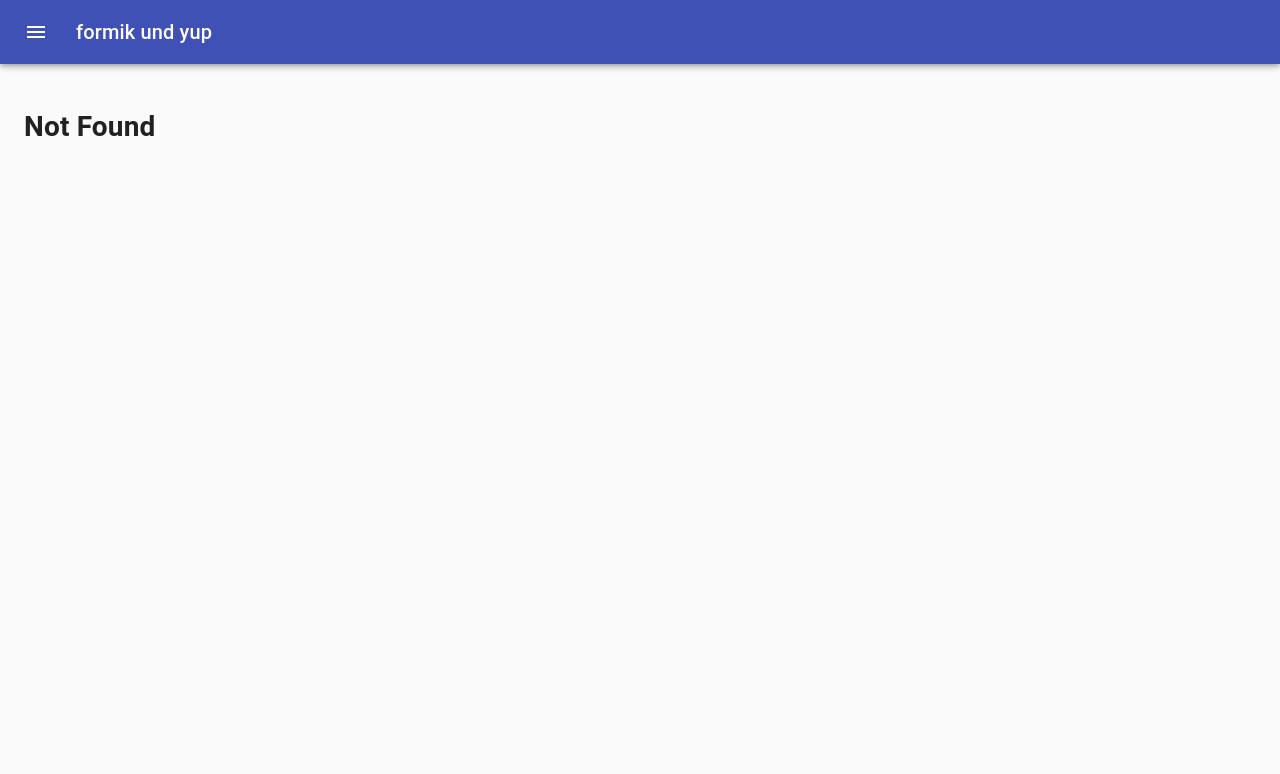
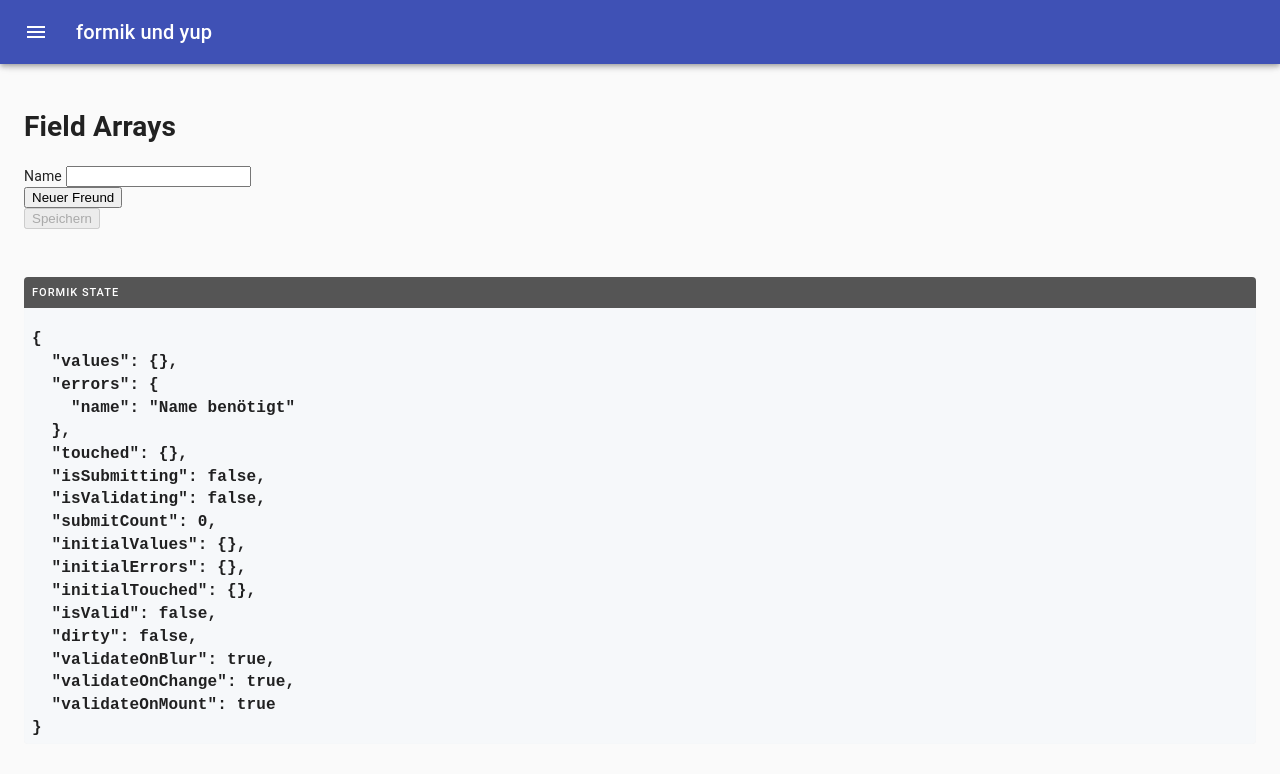
Before and after one commit to mhienle/techday-talk-formik-yup, a React (Create React App) app: page /5 in a window 1280 px wide. Before the commit this address had no page. Shown: the top 774 px of the page. Built offline with nearby package versions, Linux system fonts and the light colour scheme.

Commit message:
Add example for field arrays

```diff
--- a/src/Layout.tsx
+++ b/src/Layout.tsx
@@ -19,6 +19,7 @@ import Page1 from "./Page1";
 import Page2 from "./Page2";
 import Page3 from "./Page3";
 import Page4 from "./Page4";
+import Page5 from "./Page5";
 
 const drawerWidth = 240;
 
@@ -170,6 +171,11 @@ export default function Layout() {
               <ListItemText primary="Form 4" />
             </ListItem>
           </NavLink>
+          <NavLink to="/5">
+            <ListItem button key={"Form5"}>
+              <ListItemText primary="Form 5" />
+            </ListItem>
+          </NavLink>
         </List>
       </Drawer>
       <main
@@ -184,6 +190,7 @@ export default function Layout() {
           <Route exact path="/2" component={Page2} />
           <Route exact path="/3" component={Page3} />
           <Route exact path="/4" component={Page4} />
+          <Route exact path="/5" component={Page5} />
           <Route component={PageNotFound} />
         </Switch>
       </main>
--- /dev/null
+++ b/src/Page5.tsx
@@ -0,0 +1,136 @@
+import React from "react";
+import * as yup from "yup";
+import {
+  Field,
+  Form,
+  FormikProps,
+  ErrorMessage,
+  Formik,
+  FieldArray,
+  ArrayHelpers
+} from "formik";
+import { Debug } from "./Debug";
+import { createStyles, makeStyles } from "@material-ui/core/styles";
+
+const useStyles = makeStyles(() =>
+  createStyles({
+    friendBox: {
+      border: "1px solid black",
+      margin: "4px",
+      padding: "4px"
+    }
+  })
+);
+
+interface Person {
+  name: string;
+  email?: string;
+}
+
+interface Form5Values {
+  name?: string;
+  friends?: Person[];
+}
+
+const validationSchema = yup.object<Form5Values>({
+  name: yup.string().required("Name benötigt"),
+  friends: yup.array().of(
+    yup.object<Person>({
+      name: yup.string().required("Name benötigt"),
+      email: yup
+        .string()
+        .email("Ungültige Email-Adresse")
+        .notRequired()
+    })
+  )
+});
+
+const Form5: React.FC<Form5Values> = () => {
+  const classes = useStyles();
+  return (
+    <Formik
+      initialValues={{}}
+      validateOnMount={true}
+      validationSchema={validationSchema}
+      onSubmit={(values, actions) => {
+        setTimeout(() => {
+          alert(JSON.stringify(values, null, 2));
+          actions.setSubmitting(false);
+        }, 2000);
+      }}
+    >
+      {(props: FormikProps<Form5Values>) => (
+        <Form>
+          <div>
+            <label htmlFor="name">Name </label>
+            <Field name="name" type="text" disabled={props.isSubmitting} />
+            <ErrorMessage name="name" />
+          </div>
+
+          <FieldArray
+            name="friends"
+            render={(arrayHelpers: ArrayHelpers) => {
+              const addFriend = () =>
+                arrayHelpers.push({ name: "", email: "" });
+              const removeFriend = (index: number) =>
+                arrayHelpers.remove(index);
+
+              return (
+                <div>
+                  {props.values.friends?.map((friend, index) => (
+                    <div className={classes.friendBox}>
+                      <div>
+                        <label htmlFor={`friends[${index}].name`}>Name </label>
+                        <Field
+                          name={`friends[${index}].name`}
+                          type="text"
+                          disabled={props.isSubmitting}
+                        />
+                        <ErrorMessage name={`friends[${index}].name`} />
+                      </div>
+                      <div>
+                        <label htmlFor={`friends[${index}].email`}>
+                          Email{" "}
+                        </label>
+                        <Field
+                          name={`friends[${index}].email`}
+                          type="email"
+                          disabled={props.isSubmitting}
+                        />
+                        <ErrorMessage name={`friends[${index}].email`} />
+                      </div>
+                      <button type="button" onClick={() => removeFriend(index)}>
+                        Freund löschen
+                      </button>
+                    </div>
+                  )) || null}
+
+                  <button type="button" onClick={addFriend}>
+                    Neuer Freund
+                  </button>
+                </div>
+              );
+            }}
+          />
+
+          <button type="submit" disabled={props.isSubmitting || !props.isValid}>
+            Speichern
+          </button>
+
+          <Debug />
+        </Form>
+      )}
+    </Formik>
+  );
+};
+
+const Page5 = () => {
+  return (
+    <div>
+      <h1>Field Arrays</h1>
+      <Form5 />
+    </div>
+  );
+};
+
+export default Page5;
```
